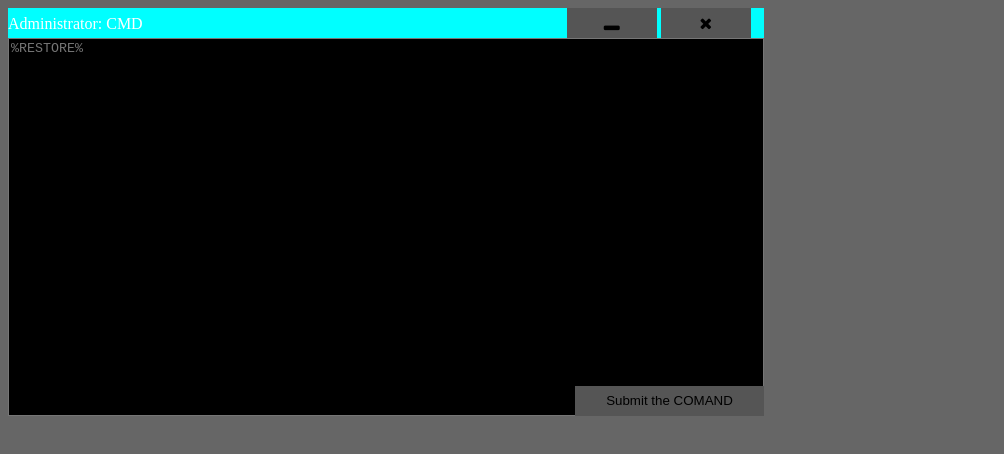
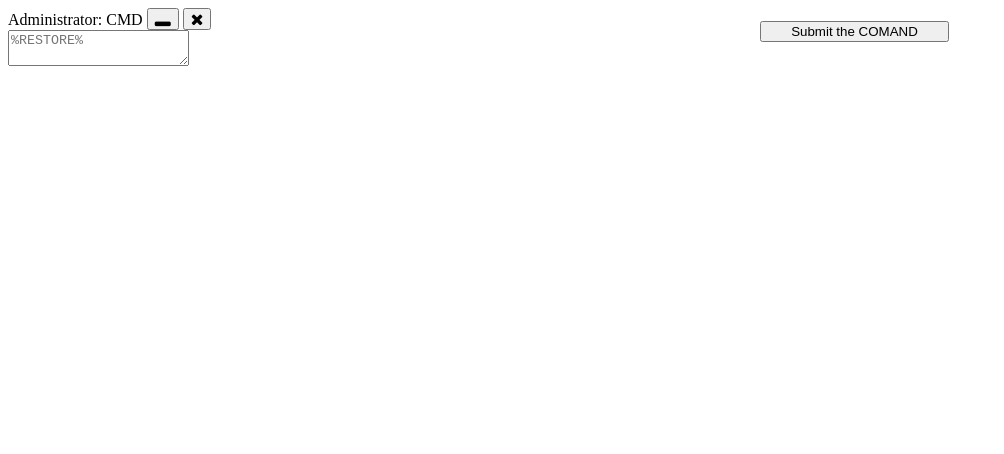
Before and after one commit to ardit-cpu/CMD, a plain HTML site: page index.html in a window 1280 px wide. Shown: the whole page, without its empty margins (0-1004 px from the left). Drawn offline with Linux system fonts and the light colour scheme.

Commit message:
Update index.html

```diff
--- a/index.html
+++ b/index.html
@@ -11,46 +11,7 @@
 </div>
 <h1 id="sd"></h1>
 
-<style>
-    html{
-    background:#666666;
-    }
-    .prompt button{
-        position: relative;
-        right: -420px;
-        width: 90px;
-        height: 30px;
-        outline: none;
-        background: rgb(85, 85, 85);
-        border: thick;
-    }
-    .prompt button:hover{
-        width: 90px;
-        height: 30px;
-        outline: none;
-        background: rgb(201, 107, 107);
-        border: thick;
-    }
-    .prompt header{
-        user-select: none;
-        width: 20cm;
-        height: 30px;
-        background: cyan;
-    }
-    .prompt{
-        width: 20cm;
-        height: 10cm;
-        background: black;
-        color: white;
-    }
-    .prompt textarea{
-        width: 20cm;
-        height: 10cm;
-        background: black;
-        color: white;
-        outline: none;
-    }
-</style>
+
 <script>
     function exit(){
         var x = document.getElementById('exited');
```
